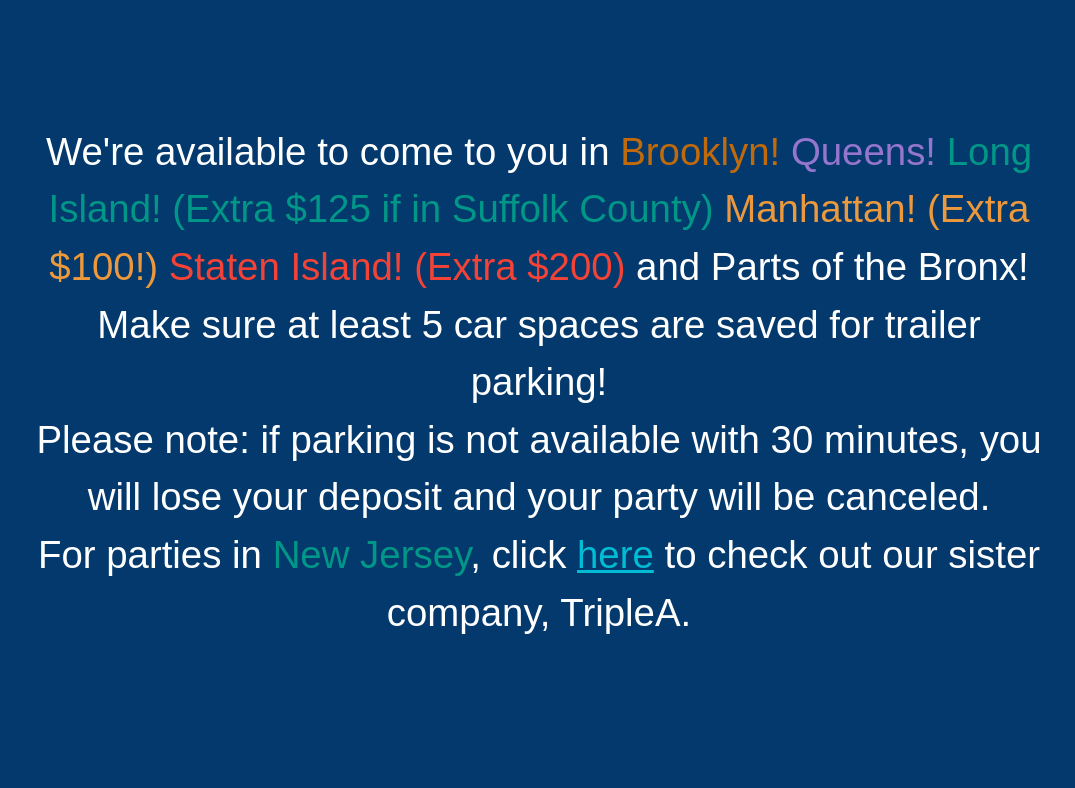
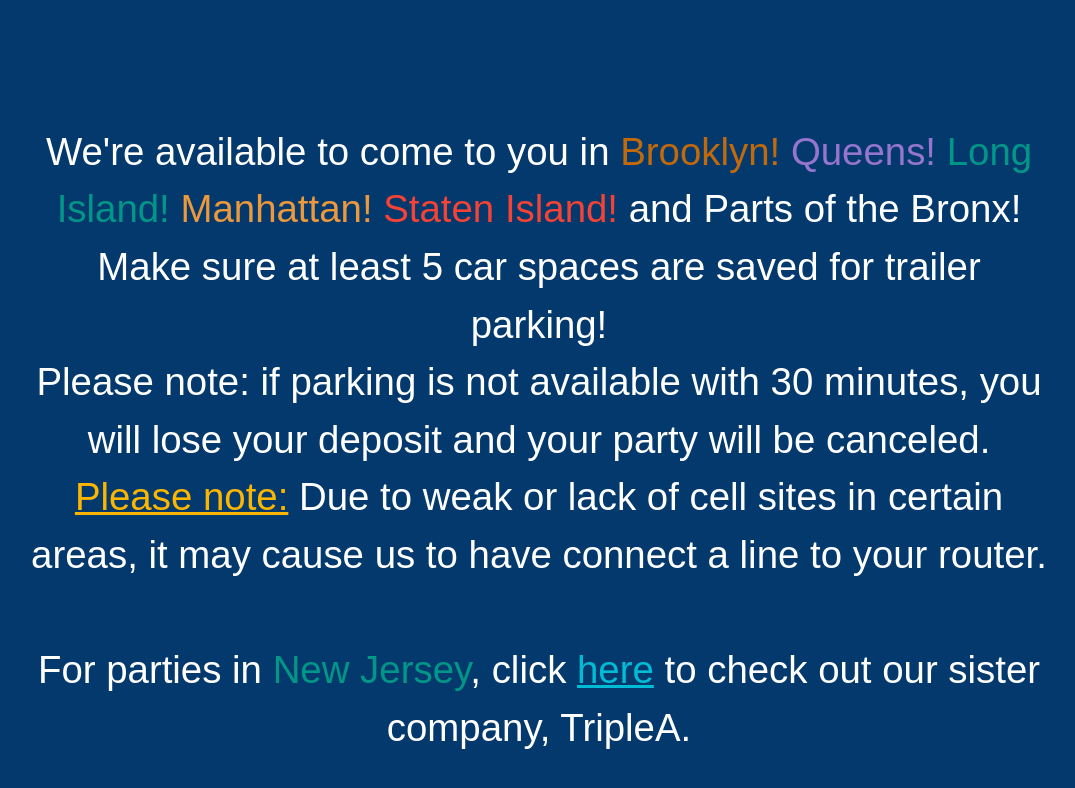
Before and after one commit to nathanuel0322/pgowp, a React (Create React App) app: page / in a window 1280 px wide. Shown: the part 2020-2808 px from the top of the page, without its empty margins (101-1176 px from the left). Built offline with nearby package versions, Linux system fonts and the light colour scheme; no server answers.

Commit message:
organized code and fixed sizing of yt vid

```diff
--- a/src/components/home/reviewwidget.jsx
+++ b/src/components/home/reviewwidget.jsx
@@ -25,7 +25,6 @@
     reviewavg: null
   });
   const [apiLoaded, setApiLoaded] = useState(false);
-  const mobile = useMediaQuery({query: '(min-width: 320px)'});
   const tablet = useMediaQuery({query: '(min-width: 768px)'});
   const laptopsize = useMediaQuery({query: '(min-width: 1024px)'});
 
@@ -64,7 +63,9 @@
   return (
     <div id="parentdiv">
       <p id='reviewsubtitle' className='text-xl font-bold text-white'>Check out our reviews from past customers below!</p>
-      <div id='TopReviewsContainer' className="eyarYd my-4" style={{width: (laptopsize || tablet) && '75%', margin: (laptopsize || tablet) && '1rem auto'}}>
+      <div id='TopReviewsContainer' className="eyarYd my-4" style={{width: (laptopsize || tablet) && '75%',
+        margin: (laptopsize || tablet) && '1rem auto'
+      }}>
         <div id='TabsContainer_Inner' className='eyarYd kaXWRJ cFMrET'>
           <div id='TabsSlider_Inner' className='kWhNOk'>
             <div id='Tab_AllReviews' className='reviewtabs gbMejj'>
@@ -98,6 +99,7 @@
               </div>
             </div>
             <div id='Tab_Yelp' className='reviewtabs gbMejj'>
+              {/* clicking on yelp should change reviews to just yelp */}
               <div id='Tab_Container' className="hLJjKZ eSqAQ" onClick={() => {
                 setReviewObj({...reviewobj, googleSelected: false, yelpSelected: true, allReviewsSelected: false})
               }}>
--- a/src/screens/Home.jsx
+++ b/src/screens/Home.jsx
@@ -52,7 +52,7 @@
       <div id="outerytdiv">
         <div>
           <div>
-            <iframe title='Youtube' id="youtube" width="100%" height="50%" src="https://www.youtube.com/embed/SvnDdaO3NkE"
+            <iframe title='Youtube' id="youtube" width="100%" height="50%" src="https://www.youtube.com/embed/UNcke329oIc?si=N7vUIopS2oV0Ez4x"
             allow="accelerometer; clipboard-write; encrypted-media; gyroscope; picture-in-picture" allowFullScreen></iframe>
           </div>
         </div>
@@ -82,14 +82,17 @@
         We're available to come to you in
         <span id="brooklyn"> Brooklyn! </span>
         <span id="queens"> Queens!</span>
-        <span id="longisland"> Long Island! (Extra $125 if in Suffolk County)</span>
-        <span id="manhattan"> Manhattan! (Extra $100!)</span>
-        <span style={{color: '#F44336'}}> Staten Island! (Extra $200)</span>
+        <span id="longisland"> Long Island!</span>
+        <span id="manhattan"> Manhattan!</span>
+        <span style={{color: '#F44336'}}> Staten Island!</span>
         <span id="Bronx"> and Parts of the Bronx!</span>
         <br />
         Make sure at least 5 car spaces are saved for trailer parking!
         <br />
         Please note: if parking is not available with 30 minutes, you will lose your deposit and your party will be canceled.
+        <br />
+        <span className='text-[#FDB600] underline'>Please note:</span>&nbsp;Due to weak or lack of cell sites in certain areas, it may cause us to have connect a line to your router.
+        <br />
         <br />
         For parties in <span id='NJ'>New Jersey</span>, click <a id='triplea' href="https://www.tripleamobilegaming.com/" target="_blank" rel="noreferrer">here</a> to check out our sister company, TripleA.
       </p>
```
